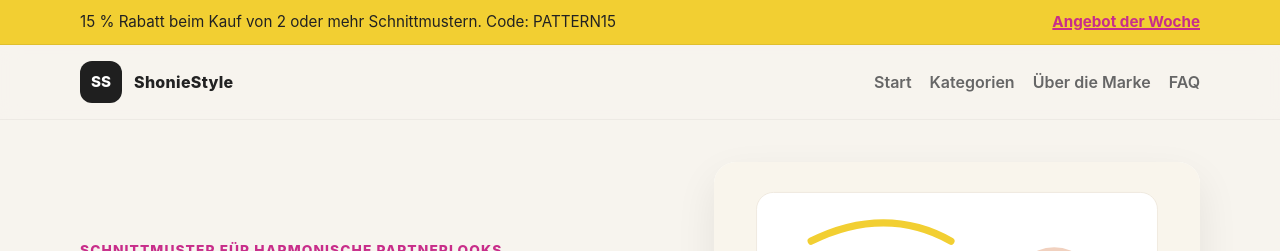
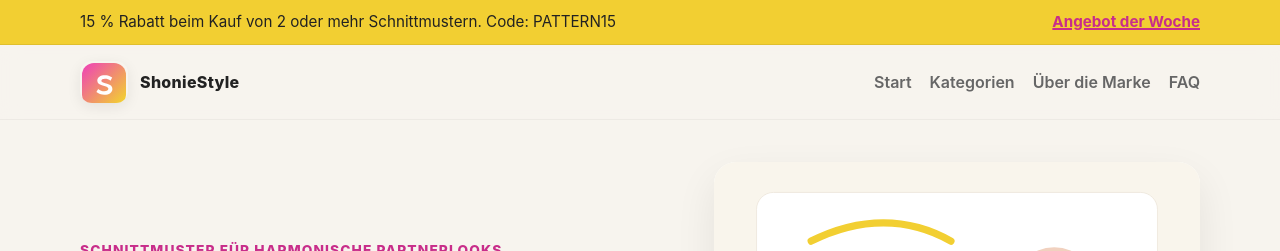
Before and after one commit to ShonieStyle/shoniestyle.github.io, a Jekyll site: the page built from index.html, in a window 1280 px wide. Shown: the top 251 px of the page. Built offline with Jekyll 4.4.1, drawn with Linux system fonts in a browser that asks for light colours.

Commit message:
Add image logo support and docs

```diff
--- a/_data/de/site.yml
+++ b/_data/de/site.yml
@@ -3,6 +3,9 @@ meta_description: "ShonieStyle entwirft stilvolle Schnittmuster für Damen, Herr
 brand:
   name: "ShonieStyle"
   logo_text: "SS"
+  logo_image: "/assets/images/logo-shoniestyle.svg"
+  logo_image_alt: "ShonieStyle Logo"
+  show_name: true
 
 announcement:
   text: "15 % Rabatt beim Kauf von 2 oder mehr Schnittmustern. Code: PATTERN15"
--- a/_includes/header.html
+++ b/_includes/header.html
@@ -1,8 +1,19 @@
 <header class="site-header">
     <div class="container site-header__inner">
-        <a class="brand" href="{{ '/' | relative_url }}" aria-label="{{ include.content.brand.name }}">
-            <span class="brand__mark">{{ include.content.brand.logo_text }}</span>
-            <span class="brand__name">{{ include.content.brand.name }}</span>
+        {% assign brand = include.content.brand %}
+        <a class="brand" href="{{ '/' | relative_url }}" aria-label="{{ brand.name }}">
+            {% if brand.logo_image != blank %}
+            <span class="brand__mark brand__mark--image">
+                <img class="brand__image" src="{{ brand.logo_image | relative_url }}"
+                    alt="{{ brand.logo_image_alt | default: brand.name | escape }}">
+            </span>
+            {% else %}
+            <span class="brand__mark">{{ brand.logo_text }}</span>
+            {% endif %}
+
+            {% if brand.show_name != false %}
+            <span class="brand__name">{{ brand.name }}</span>
+            {% endif %}
         </a>
 
         <nav class="site-nav" aria-label="Hauptnavigation">
--- a/assets/css/site.css
+++ b/assets/css/site.css
@@ -91,6 +91,7 @@ img {
     gap: 12px;
     text-decoration: none;
     font-weight: 800;
+    color: var(--text);
 }
 
 .brand__mark {
@@ -99,9 +100,25 @@ img {
     width: 42px;
     height: 42px;
     border-radius: 12px;
+    overflow: hidden;
+    flex-shrink: 0;
     background: #1f1f1f;
     color: #fff;
     font-size: 0.95rem;
+}
+
+.brand__mark--image {
+    width: auto;
+    min-width: 42px;
+    max-width: 180px;
+    background: transparent;
+    box-shadow: 0 4px 14px rgba(0, 0, 0, 0.08);
+}
+
+.brand__image {
+    width: auto;
+    height: 100%;
+    object-fit: contain;
 }
 
 .brand__name {
```
Also changed, not shown: README.md, assets/images/logo-shoniestyle.svg (added).
